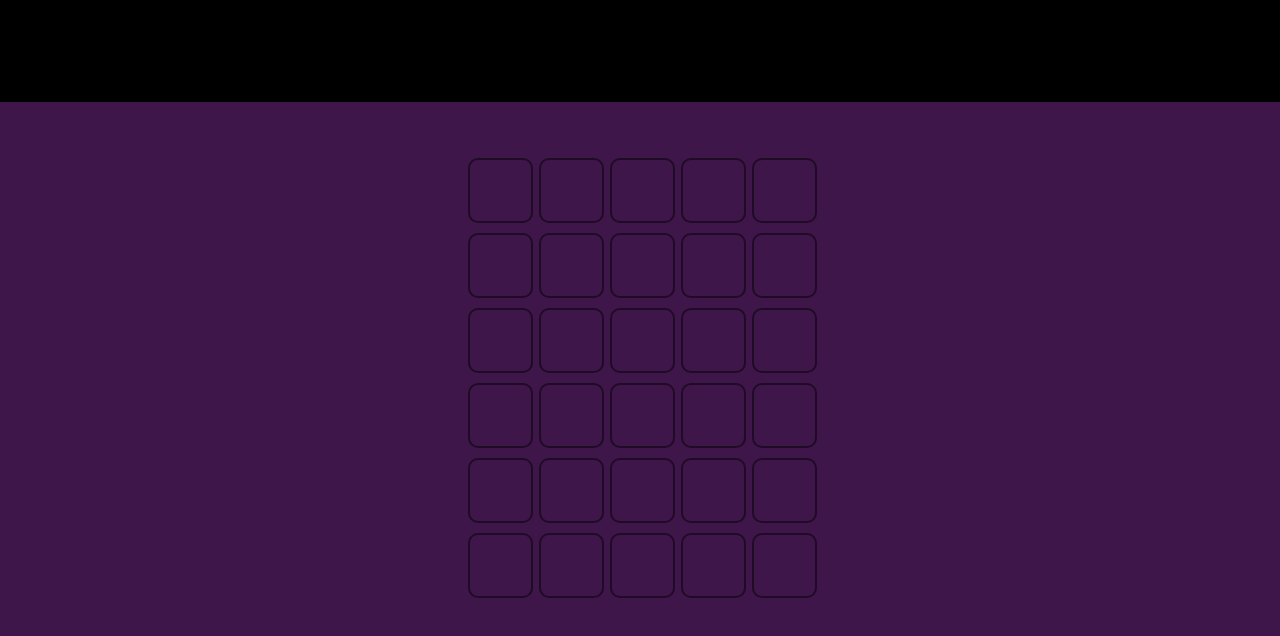
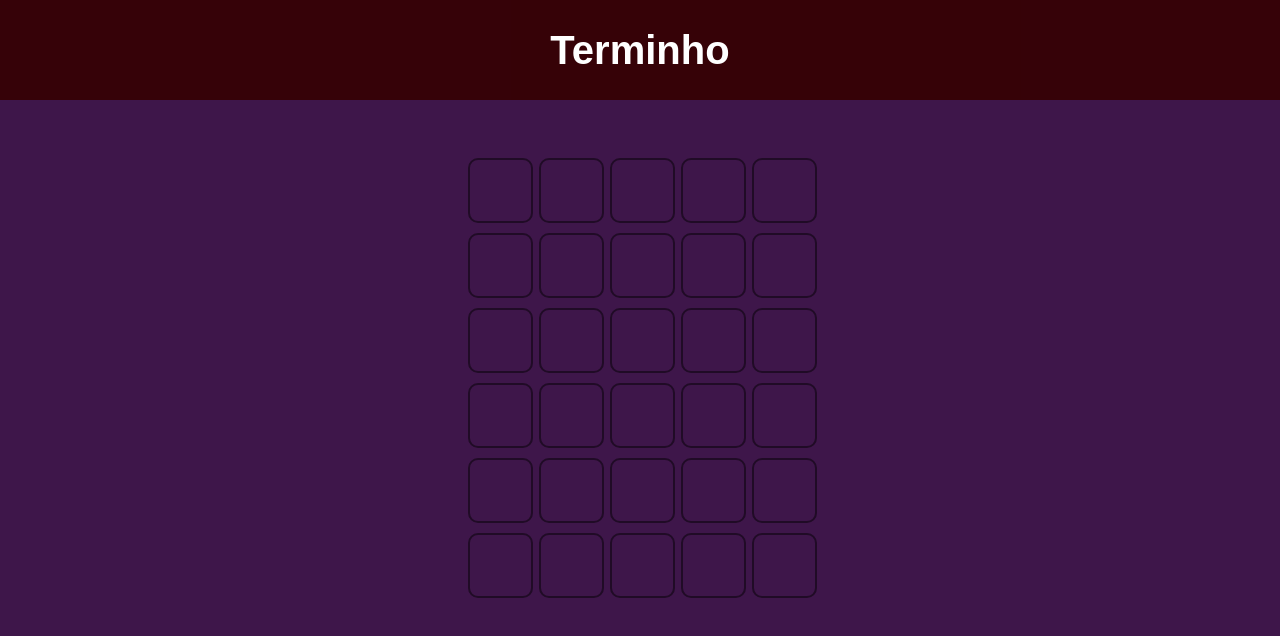
Before and after one commit to joaovitorcoder/Terminho, a plain HTML site: page index.html in a window 1280 px wide. Drawn offline with Linux system fonts and the light colour scheme.

Commit message:
mais coisa

```diff
--- a/index.html
+++ b/index.html
@@ -9,7 +9,7 @@
 <body>
     <header>
         <nav>
-
+            Terminho
         </nav>
     </header>
     <div class="conainer">
--- a/script.js
+++ b/script.js
@@ -13,7 +13,7 @@ document.addEventListener('keydown', (event) => {
 
     if(/^[a-z]$/i.test(event.key) && posicaoAtual < letras.length) {
         letras[posicaoAtual].textContent = tecla.toUpperCase()
-        posicaoAtual ++
+        posicaoAtual++
 
     }// ! só aparece no visor letras e não aparece numeros
 
--- a/style.css
+++ b/style.css
@@ -10,12 +10,18 @@ body{
 }
 
 header > nav{
+    display: flex;
+    justify-content: center;
+    align-items: center;
+    color: white;
+    font-family: 'Mitr', sans-serif;
+    font-weight: 600;
+    font-size: 250%;
     position: fixed;
     top: 0;
     left: 0;
     height: 100px;
-    border: solid 1px black;
-    background-color: black;
+    background-color: rgba(54, 1, 1, 0.897);
     width: 100%;
 }
 .container {
@@ -35,6 +41,9 @@ header > nav{
 /*#502834*/
 
 .letter{
+    font-family: 'Mitr', sans-serif;
+    font-weight: 600;
+    font-size: 0.65em;
     width: 61px;
     height: 61px;
     background-color: transparent;
```
